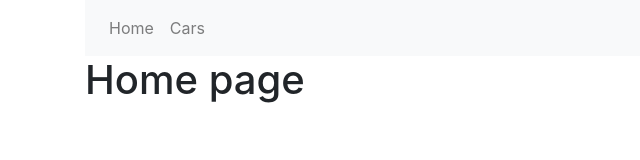
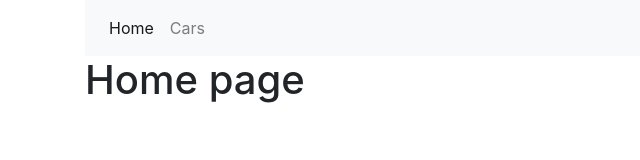
Before and after one commit to eddjimlab/Vue_playground, a Vue app: page / in a window 1280 px wide. Shown: the top 160 px of the page, without its empty margins (0-640 px from the left). Built offline with nearby package versions, Linux system fonts and the light colour scheme.

Commit message:
set up active link

```diff
--- a/src/App.vue
+++ b/src/App.vue
@@ -3,8 +3,17 @@
     <nav class="navbar navbar-expand-lg navbar-light bg-light">
       <div class="collapse navbar-collapse">
         <div class="navbar-nav">
-          <routerLink class="nav-item nav-link" to="/">Home</routerLink>
-          <routerLink class="nav-item nav-link" to="/cars">Cars</routerLink>
+          <routerLink
+            tag="li"
+            class="nav-item"
+            to="/"
+            exact
+            active-class="active"
+            ><a class="nav-link">Home</a></routerLink
+          >
+          <routerLink tag="li" class="nav-item" to="/cars" active-class="active"
+            ><a class="nav-link">Cars</a></routerLink
+          >
         </div>
       </div>
     </nav>
```
